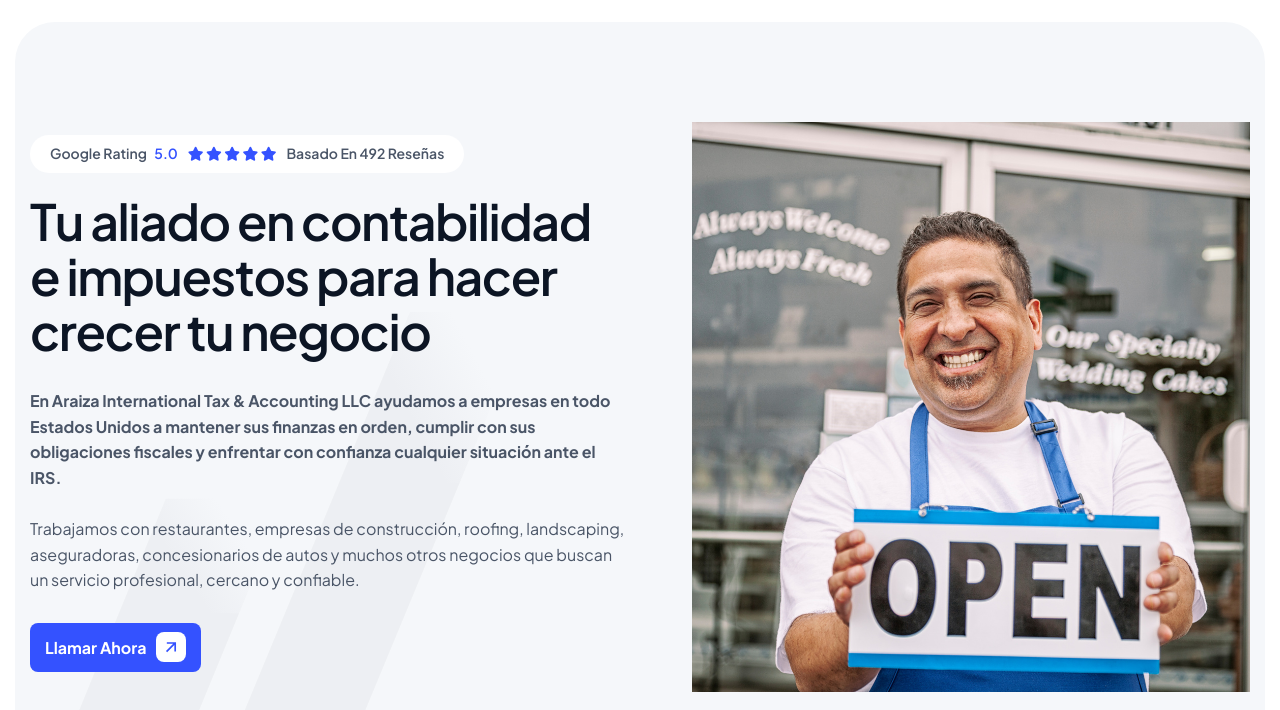
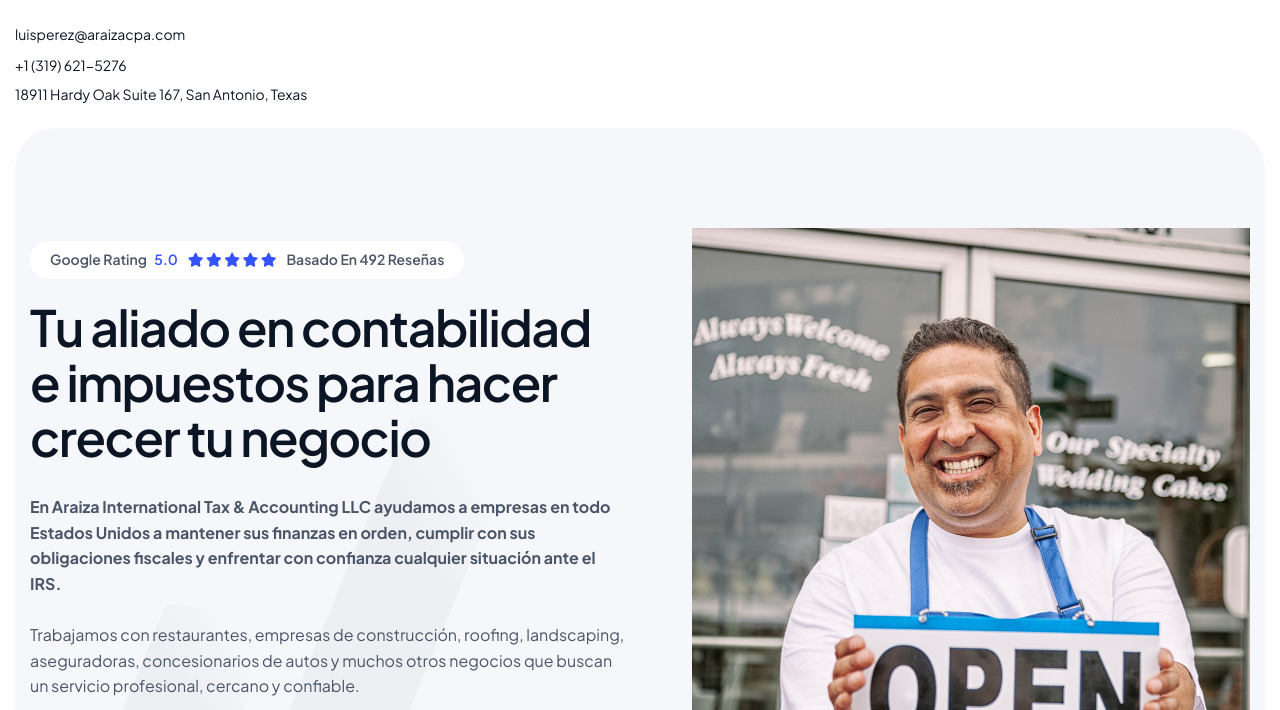
Before and after one commit to dannybribiesca/araiza, a plain HTML site: page index.html in a window 1280 px wide. Shown: the part 90-800 px from the top of the page. Drawn offline with Linux system fonts and the light colour scheme.

Commit message:
20260730-002

```diff
--- a/css/custom.css
+++ b/css/custom.css
@@ -396,6 +396,14 @@ body{
 	margin-bottom: 0;
 }
 
+.section-row-2{
+	margin-bottom: 0px;
+}
+
+.section-row-2 .section-title{
+	margin-bottom: 0;
+}
+
 .section-btn{
 	text-align: end;
 }
@@ -657,6 +665,26 @@ header.main-header{
     transform: rotate(-180deg);
 }
 
+.header-contact ul{
+	list-style: none;
+	padding: 0;
+	margin: 0;
+}
+
+.header-contact ul li{
+	font-size: 14px;
+	color: var(--primary-color);
+	margin-bottom: 5px;
+}
+
+.header-contact ul li:last-child{
+	margin-bottom: 0;
+}
+
+.header-contact ul li a{
+	color: inherit;
+}
+
 /************************************/
 /***        04. Hero css	      ***/
 /************************************/
--- a/index.html
+++ b/index.html
@@ -62,9 +62,9 @@
 					<!-- Logo End -->
 
 					<!-- Main Menu Start -->
-					<div class="collapse navbar-collapse main-menu">
+					<!--<div class="collapse navbar-collapse main-menu">
                         <div class="nav-menu-wrapper">
-                            <!--<ul class="navbar-nav mr-auto" id="menu">
+                            <ul class="navbar-nav mr-auto" id="menu">
                                 <li class="nav-item"><a class="nav-link" href="index.html">Home</a></li>
                                 <li class="nav-item"><a class="nav-link" href="about.html">about us</a></li>
                                 <li class="nav-item"><a class="nav-link" href="services.html">services</a></li>
@@ -81,8 +81,8 @@
                                     </ul>
                                 </li>
                                 <li class="nav-item highlighted-menu"><a class="nav-link" href="#">Book Now</a></li>
-                            </ul> -->
-                        </div>
+                            </ul>
+                        </div> -->
                         <!-- Let’s Start Button Start -->
                         <div class="header-btn d-inline-flex">
                             <a href="tel:+13196215276" class="btn-default">Llamar ahora</a>
@@ -98,6 +98,26 @@
 		</div>
 	</header>
 	<!-- Header End -->
+
+    <!-- Why Choose Us Section Start -->
+    <div class="why-choose-us">
+        <div class="container">
+            <div class="row section-row-2 align-items-center">
+                <div class="col-lg-6">
+                    <!-- Section Title Content Start -->
+                    <div class="wow fadeInUp header-contact" data-wow-delay="0.25s">
+                        <ul>
+                            <li><a href="mailto:luisperez@araizacpa.com">luisperez@araizacpa.com</a></li>
+                            <li><a href="tel:+13196215276">+1 (319) 621-5276</a></li>
+                            <li><p>18911 Hardy Oak Suite 167, San Antonio, Texas</p></li>
+                        </ul>
+                    </div>
+                    <!-- Section Title Content End -->
+                </div>
+            </div>
+        </div>
+    </div>
+    <!-- Why Choose Us Section End -->
 
     <!-- Hero Section Start -->
 	<div class="hero light-bg-section">
@@ -770,7 +790,7 @@
                                     <ul>
                                         <li><a href="mailto:luisperez@araizacpa.com">luisperez@araizacpa.com</a></li>
                                         <li><a href="tel:+13196215276">+1 (319) 621-5276</a></li>
-                                        <li><p>San Antonio, Texas</p></li>
+                                        <li><p>18911 Hardy Oak Suite 167, San Antonio, Texas</p></li>
                                     </ul>
                                 </div>
                                 <!-- Footer Contact End -->
```
